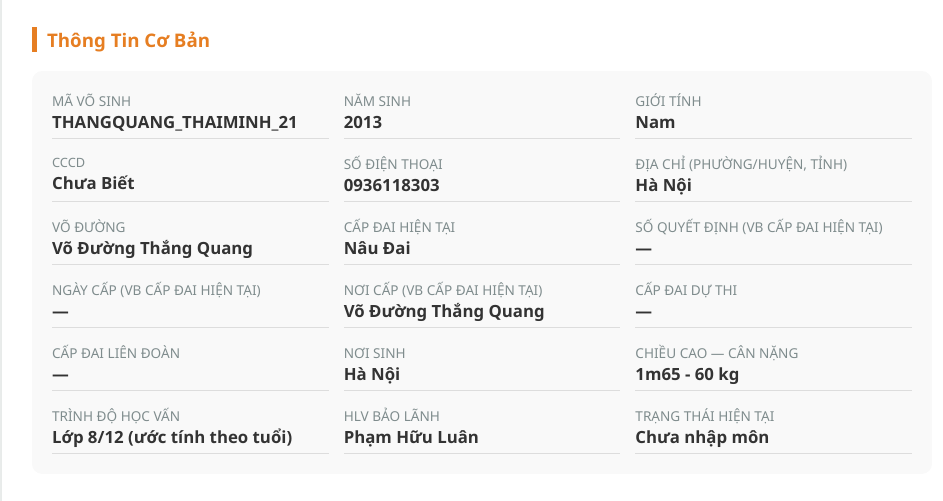
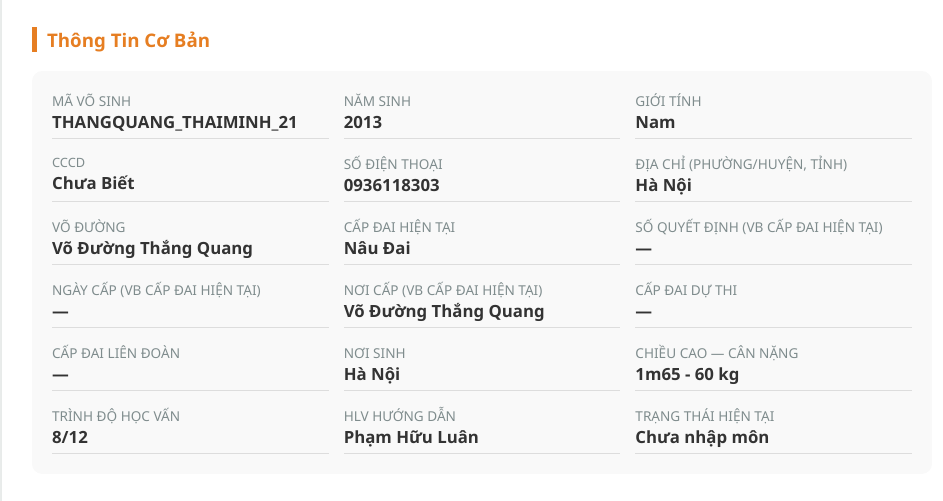
Before and after one commit to phamhuuluan/VanCongNghia-2013-HaNoi-ClbThaiMinh-VoDuongThangQuang, a plain HTML site: page index.html in a window 1280 px wide. Shown: the part 252-753 px from the top of the page, without its empty margins (158-1101 px from the left). Drawn offline with Linux system fonts and the light colour scheme.

Commit message:
Hồ sơ võ sinh: VanCongNghia-2013-HaNoi-ClbThaiMinh-VoDuongThangQuang

```diff
--- a/index.html
+++ b/index.html
@@ -180,8 +180,8 @@
         <div class="info-item"><label>Cấp Đai Liên Đoàn</label><span>—</span></div>
         <div class="info-item"><label>Nơi Sinh</label><span>Hà Nội</span></div>
         <div class="info-item"><label>Chiều cao — Cân nặng</label><span>1m65 - 60 kg</span></div>
-        <div class="info-item"><label>Trình độ học vấn</label><span>Lớp 8/12 (ước tính theo tuổi)</span></div>
-        <div class="info-item"><label>HLV bảo lãnh</label><span>Phạm Hữu Luân</span></div>
+        <div class="info-item"><label>Trình độ học vấn</label><span>8/12</span></div>
+        <div class="info-item"><label>HLV hướng dẫn</label><span>Phạm Hữu Luân</span></div>
         <div class="info-item"><label>Trạng thái hiện tại</label><span>Chưa nhập môn</span></div>
     </div>
     <div class="certificate-section">
```
